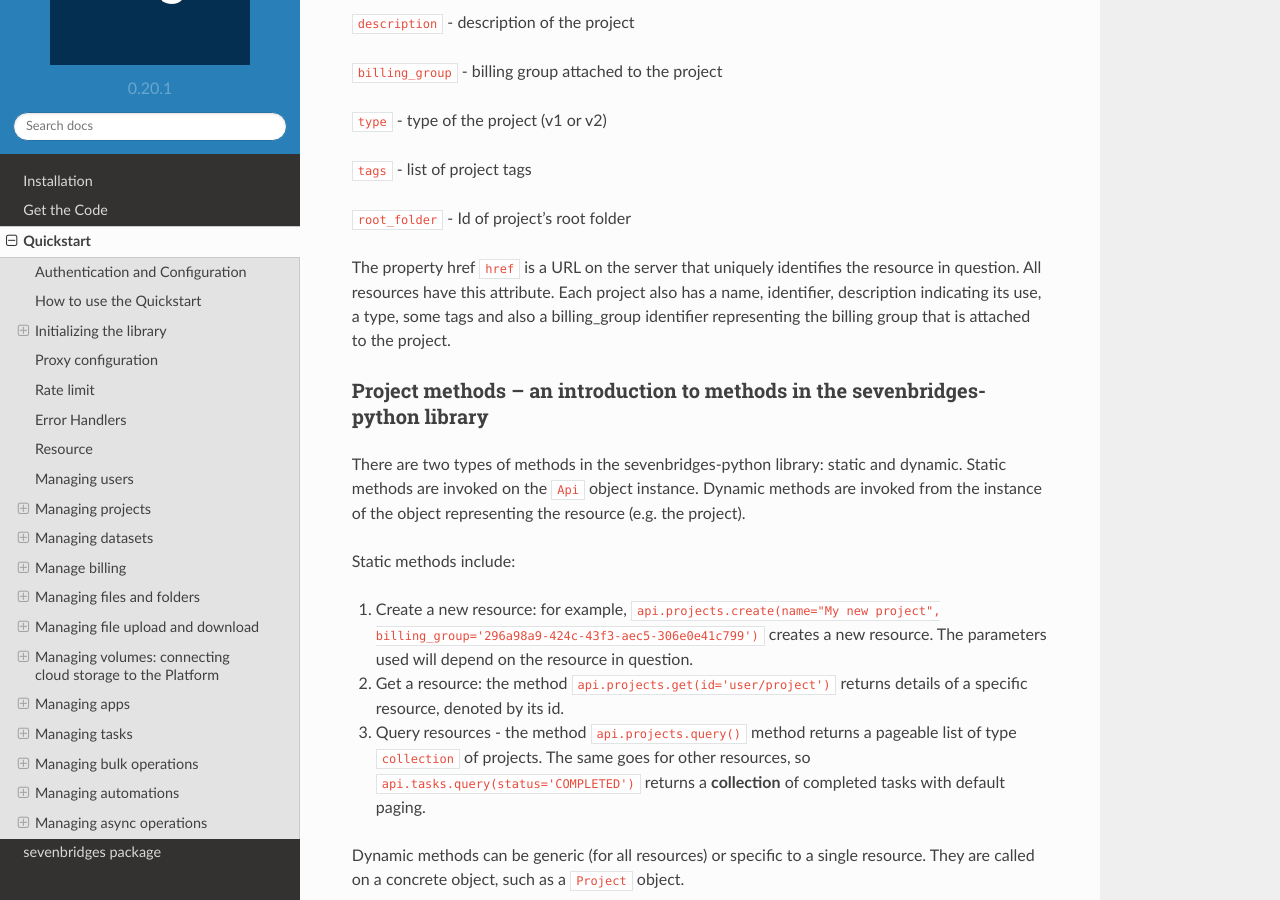
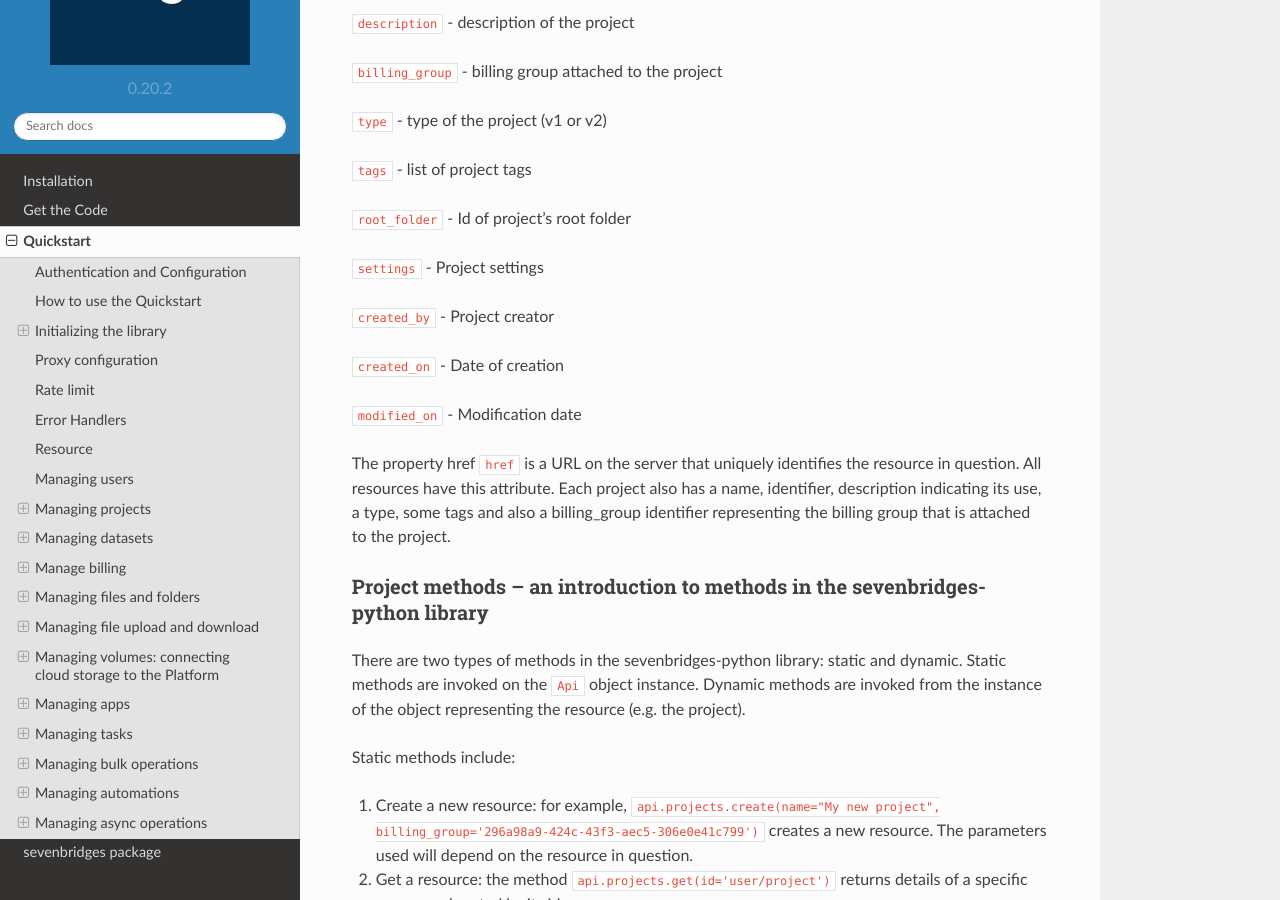
Before and after one commit to sbg/sevenbridges-python, a Sphinx documentation site: the page built from docs/quickstart.rst, in a window 1280 px wide and 900 px high, scrolled down 8900 px. Built offline with Sphinx 7.4.7 and the Read the Docs theme 2.0.0, drawn with Linux system fonts in a browser that asks for light colours.

Commit message:
Documentation

```diff
--- a/docs/quickstart.rst
+++ b/docs/quickstart.rst
@@ -412,6 +412,14 @@
 ``tags`` - list of project tags
 
 ``root_folder`` - Id of project's root folder
+
+``settings`` - Project settings
+
+``created_by`` - Project creator
+
+``created_on`` - Date of creation
+
+``modified_on`` - Modification date
 
 The property href :code:`href` is a URL on the server that uniquely identifies the
 resource in question. All resources have this attribute. Each project also
--- a/sevenbridges/__init__.py
+++ b/sevenbridges/__init__.py
@@ -7,7 +7,7 @@
 import ssl
 import logging
 
-__version__ = "0.20.1"
+__version__ = "0.20.2"
 
 from sevenbridges.api import Api
 from sevenbridges.config import Config
```
Also changed, not shown: CHANGES.md (+6 -0 lines), 1 other file.
